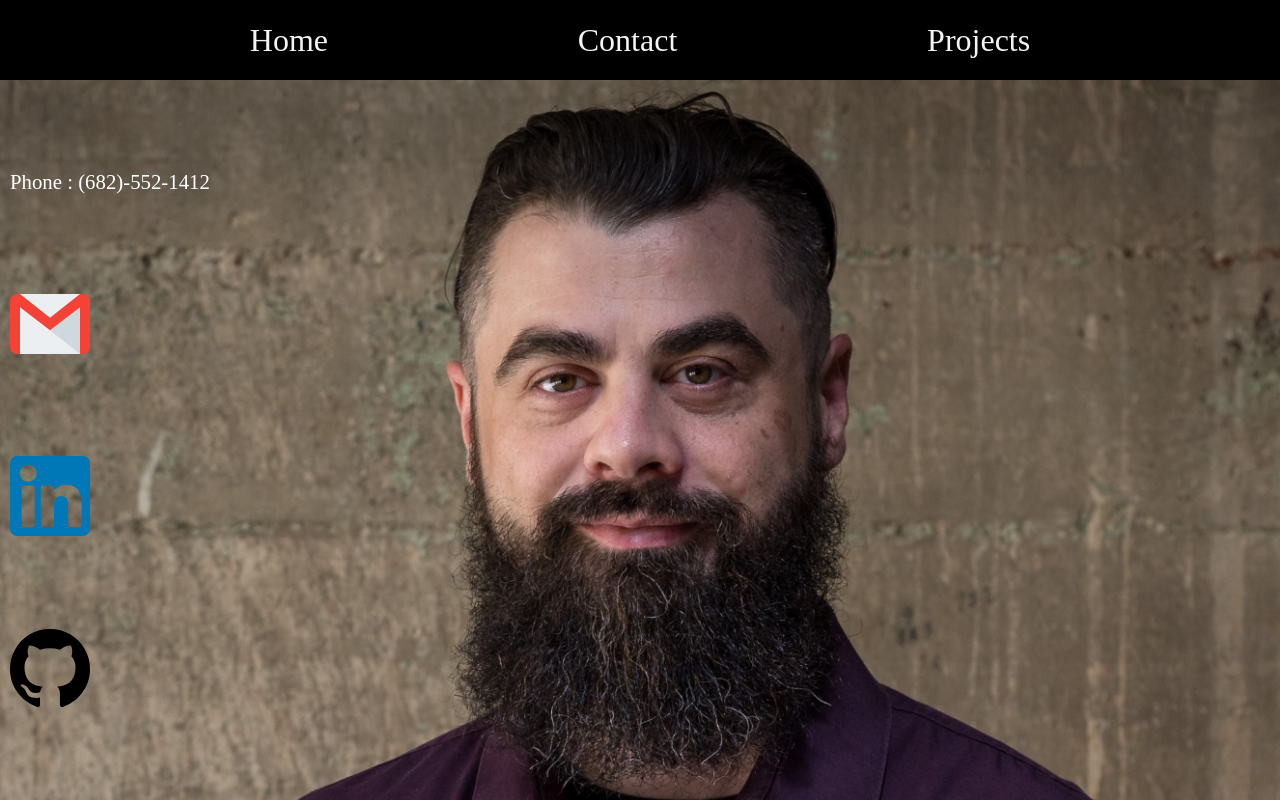
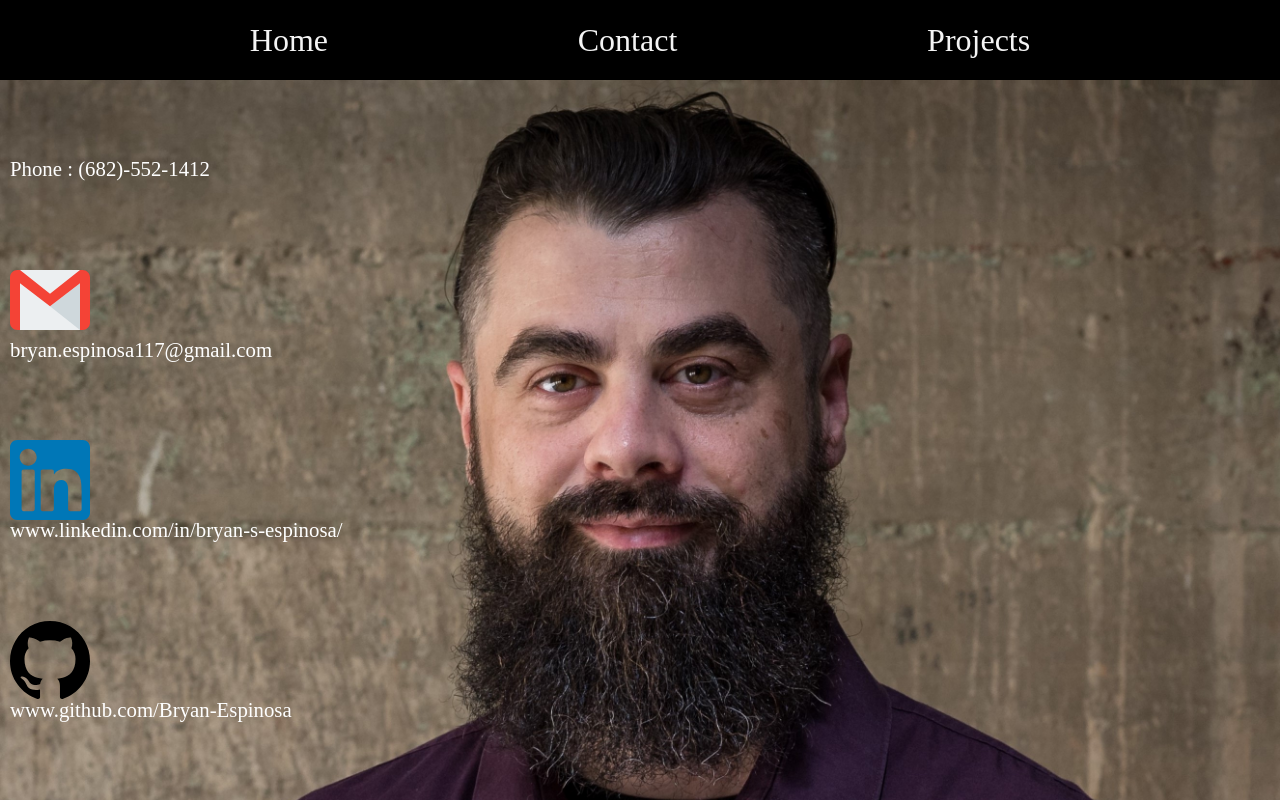
Before and after one commit to Bryan-Espinosa/Portfolio, a React (Create React App) app: page /Contact in a window 1280 px wide. Built offline with nearby package versions, Linux system fonts and the light colour scheme.

Commit message:
badge approval

```diff
--- a/src/components/Contact.js
+++ b/src/components/Contact.js
@@ -17,6 +17,7 @@
             rel="noopener noreferrer"
           >
             <img className="links" src={gmail} alt=" gmail" />
+            bryan.espinosa117@gmail.com
           </a>
         </p>
         <p className="info">
@@ -27,6 +28,7 @@
             rel="noopener noreferrer"
           >
             <img src={link} alt=" LinkedIn : " />
+            www.linkedin.com/in/bryan-s-espinosa/
           </a>
         </p>
         <p className="info">
@@ -37,6 +39,7 @@
             rel="noopener noreferrer"
           >
             <img src={git} alt=" Github : " />
+            www.github.com/Bryan-Espinosa
           </a>
         </p>
       </div>
--- a/src/components/Projects.js
+++ b/src/components/Projects.js
@@ -7,8 +7,14 @@
   return (
     <div className="project-body">
       <div className="pro">
-        <a href="http://www.logosite.xyz:8080">Logo</a>
         <img src={Logo} alt="Not found" />
+        <a
+          href="http://www.logosite.xyz"
+          target="_blank"
+          rel="noopener noreferrer"
+        >
+          www.logosite.xyz
+        </a>
 
         <article>
           This was my personal project While at Dev-Mountain, it was originally
@@ -17,8 +23,14 @@
         </article>
       </div>
       <div className="pro">
-        <a href="http://www.qroniqle.site">Qroniqle</a>
         <img src={Qron} alt="not found" />
+        <a
+          href="http://www.qroniqle.site"
+          target="_blank"
+          rel="noopener noreferrer"
+        >
+          www.qroniqle.site
+        </a>
         <article>
           This was my Group project while at Dev-Mountain, it is a blog site
           where users can signup/login create stories/events and update that
--- a/src/components/css/Contact.css
+++ b/src/components/css/Contact.css
@@ -24,6 +24,10 @@
   width: 10vh;
 }
 
+.info a {
+  text-decoration: none;
+}
+
 .links {
   height: 10vh;
   width: 10vw;
```
